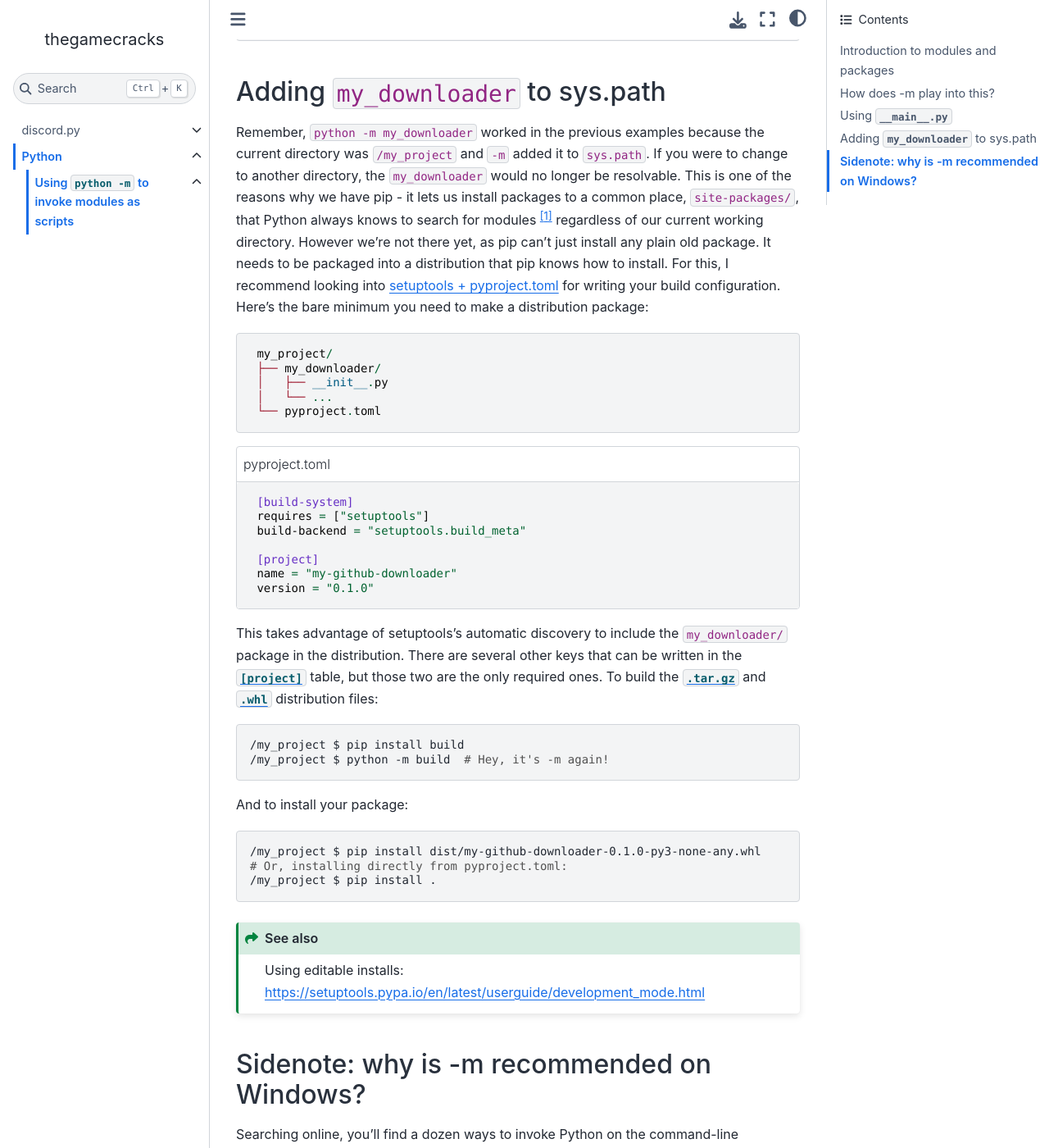
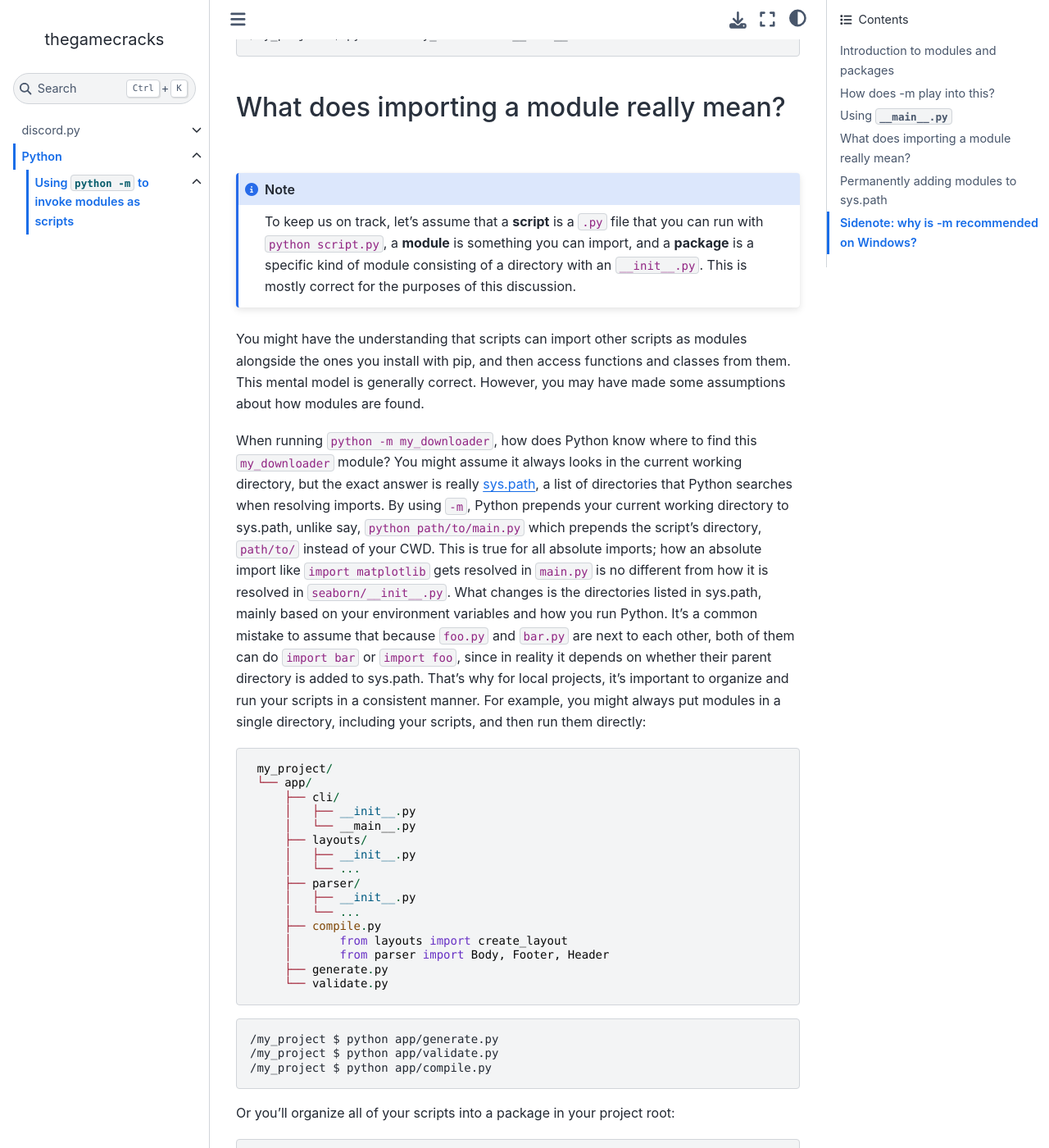
Before and after one commit to thegamecracks/thegamecracks.github.io, a Sphinx documentation site: the page built from docs/python/invoking_modules.rst, in a window 1280 px wide and 1400 px high, scrolled down 2472 px. Shown: the whole window at 82% size. Built offline with Sphinx 7.4.7 and the Sphinx Book theme 1.1.4, drawn with Linux system fonts in a browser that asks for light colours; some of the changed text lies outside the part shown.

Commit message:
feat: more thoroughly explain module search paths

```diff
--- a/docs/python/invoking_modules.rst
+++ b/docs/python/invoking_modules.rst
@@ -103,14 +103,13 @@
     /my_project $ python -m my_downloader.main
 
 This essentially imports the module described by the path ``my_downloader.main``,
-and sets its ``__name__`` constant to ``"__main__"``. The ``-m`` option also
-adds your current working directory to `sys.path`_, a list of directories
-that Python will search when attempting to resolve ``my_downloader``.
-As a result, the ``my_downloader`` package goes through the entire import system,
-executing ``__init__.py`` and setting up the context for ``.`` relative imports,
+and sets its ``__name__`` constant to ``"__main__"``. As a result, the
+``my_downloader`` package goes through the entire import system, executing
+``__init__.py`` and setting up the context for ``.`` relative imports,
 allowing ``main.py`` to run as intended.
 
-.. _sys.path: https://docs.python.org/3/library/sys.html#sys.path
+...don't understand how importing works here? Don't worry, I'll cover
+this in a bit, but before that I want to mention using ``__main__.py``.
 
 Using ``__main__.py``
 ---------------------
@@ -139,9 +138,102 @@
 .. |dunder_main| replace:: ``__main__.py``
 .. _dunder_main: https://docs.python.org/3/library/__main__.html#main-py-in-python-packages
 
+What does importing a module really mean?
+-----------------------------------------
 
-Adding ``my_downloader`` to sys.path
-------------------------------------
+.. note::
+
+   To keep us on track, let's assume that a **script** is a ``.py`` file
+   that you can run with ``python script.py``, a **module** is something you
+   can import, and a **package** is a specific kind of module consisting of
+   a directory with an ``__init__.py``. This is mostly correct for the purposes
+   of this discussion.
+
+You might have the understanding that scripts can import other scripts
+as modules alongside the ones you install with pip, and then access
+functions and classes from them. This mental model is generally correct.
+However, you may have made some assumptions about how modules are found.
+
+When running ``python -m my_downloader``, how does Python know where to
+find this ``my_downloader`` module? You might assume it always looks in the
+current working directory, but the exact answer is really `sys.path`_,
+a list of directories that Python searches when resolving imports.
+By using ``-m``, Python prepends your current working directory to sys.path,
+unlike say, ``python path/to/main.py`` which prepends the script's directory,
+``path/to/`` instead of your CWD. This is true for all absolute imports;
+how an absolute import like ``import matplotlib`` gets resolved in ``main.py``
+is no different from how it is resolved in ``seaborn/__init__.py``.
+What changes is the directories listed in sys.path, mainly based on your
+environment variables and how you run Python. It's a common mistake to
+assume that because ``foo.py`` and ``bar.py`` are next to each other,
+both of them can do ``import bar`` or ``import foo``, since in reality
+it depends on whether their parent directory is added to sys.path.
+That's why for local projects, it's important to organize and run your scripts
+in a consistent manner. For example, you might always put modules in a single
+directory, including your scripts, and then run them directly:
+
+.. _sys.path: https://docs.python.org/3/library/sys.html#sys.path
+
+.. code-block:: python
+   :force:
+
+    my_project/
+    └── app/
+        ├── cli/
+        │   ├── __init__.py
+        │   └── __main__.py
+        ├── layouts/
+        │   ├── __init__.py
+        │   └── ...
+        ├── parser/
+        │   ├── __init__.py
+        │   └── ...
+        ├── compile.py
+        │       from layouts import create_layout
+        │       from parser import Body, Footer, Header
+        ├── generate.py
+        └── validate.py
+
+.. code-block:: shell
+
+    /my_project $ python app/generate.py
+    /my_project $ python app/validate.py
+    /my_project $ python app/compile.py
+
+Or you'll organize all of your scripts into a package in your project root:
+
+.. code-block:: python
+   :force:
+
+    my_project/
+    └── my_package/
+        ├── sub_package/
+        │   └── __init__.py
+        │           from my_package import submodule
+        ├── __init__.py
+        │       from . import sub_package
+        ├── __main__.py
+        ├── migrate.py
+        └── submodule.py
+
+.. code-block:: shell
+
+    /my_project $ python -m my_package --help
+    /my_project $ python -m my_package.migrate foo.csv bar.csv
+
+However you organize your scripts, the one thing I recommend is setting your
+project root as the current working directory. ``cd`` ing around to run
+different scripts for one project is cumbersome, can unintentionally change
+your sys.path, and can be confusing for other users which have to contend with
+the same file structure and might assume by default that your project root
+is where they should run your commands from. However, if you think your way
+makes your project structure easier to work with, feel free to stick to it!
+As long as you document it for others (and perhaps your future self).
+But what if you want to use your module from anywhere in your terminal?
+Well now...
+
+Permanently adding modules to sys.path
+--------------------------------------
 
 Remember, ``python -m my_downloader`` worked in the previous examples because
 the current directory was ``/my_project`` and ``-m`` added it to ``sys.path``.
```
